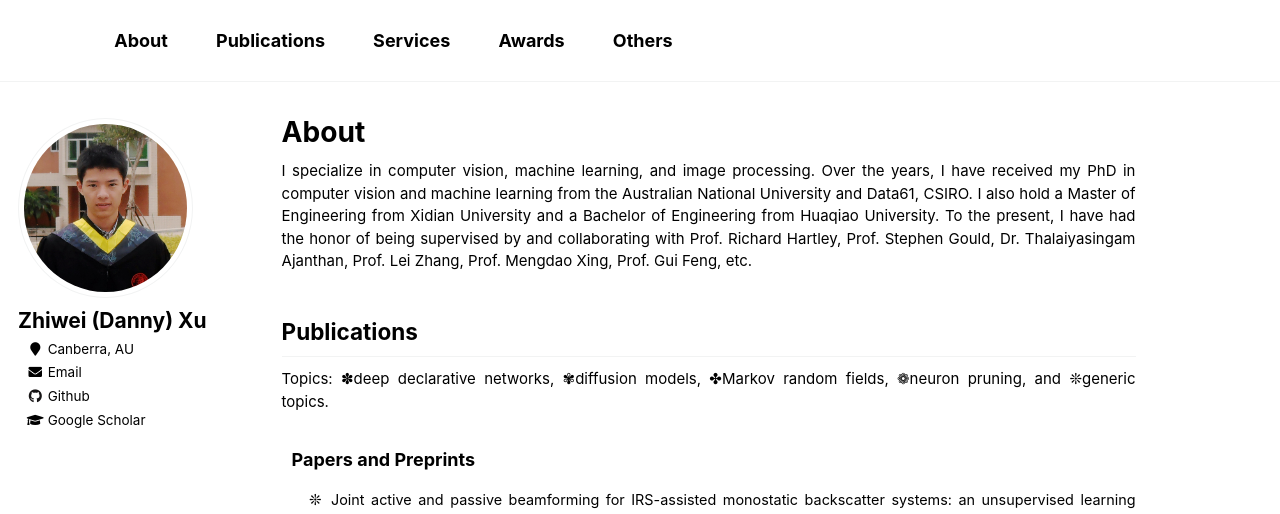
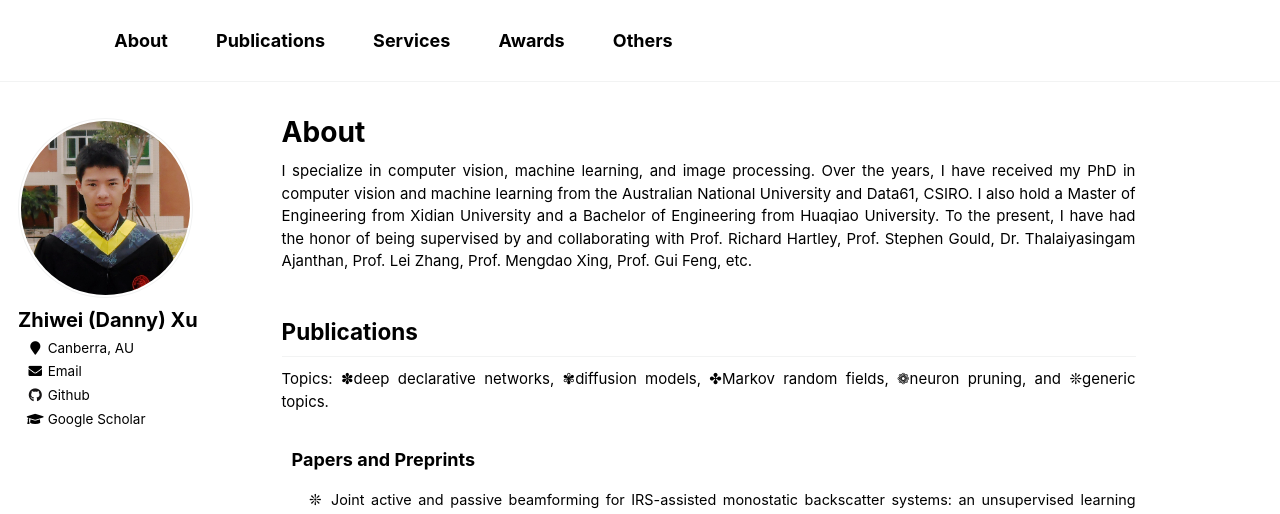
Before and after one commit to zwxu064/zwxu064.github.io, a Jekyll site: the page built from _pages/about.html, in a window 1280 px wide. Shown: the top 514 px of the page. Built offline with Jekyll 4.4.1, drawn with Linux system fonts in a browser that asks for light colours.

Commit message:
Update _sidebar.scss

```diff
--- a/_sass/_sidebar.scss
+++ b/_sass/_sidebar.scss
@@ -72,7 +72,7 @@
 .author__avatar {
   display: table-cell;
   vertical-align: top;
-  width: 38px;
+  width: 36px;
   // set width only, for non-square avatars
   // height: 36px;
 
@@ -87,7 +87,7 @@
     border-radius: 50%;
 
     @include breakpoint($large) {
-      padding: 5px;
+      padding: 2px;
       border: 1px solid $border-color;
     }
   }
@@ -118,7 +118,7 @@
 }
 .sidebar .author__name {
   font-family: $sans-serif;
-  font-size: 21px;
+  font-size: 20px;
 }
 
 .author__bio {
```
